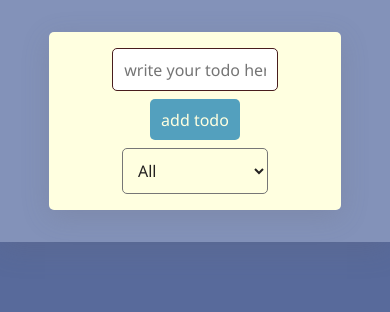
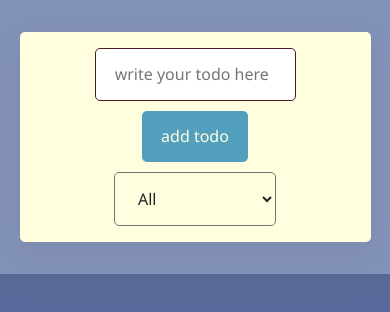
Before and after one commit to tornike-machitidze/Todos, a React (Create React App) app: page / in a window 390 px wide. Shown: the top 312 px of the page. Built offline with nearby package versions, Linux system fonts and the light colour scheme.

Commit message:
css styles

```diff
--- a/src/components/Form.css
+++ b/src/components/Form.css
@@ -25,7 +25,7 @@ form {
 
 input,
 select {
-  padding: 0.6rem 0.7rem;
+  padding: 0.9rem 1.2rem;
   border-radius: 5px;
   font-size: 1rem;
 }
@@ -67,5 +67,7 @@ select {
   form {
     display: flex;
     flex-direction: column;
+    gap: 10px;
+    width: 90%;
   }
 }
--- a/src/components/List.css
+++ b/src/components/List.css
@@ -75,3 +75,9 @@ button:active {
   text-decoration-color: rgb(150, 47, 47);
   opacity: 0.7;
 }
+
+@media only screen and (max-width: 576px) {
+  li {
+    width: 100%;
+  }
+}
```
